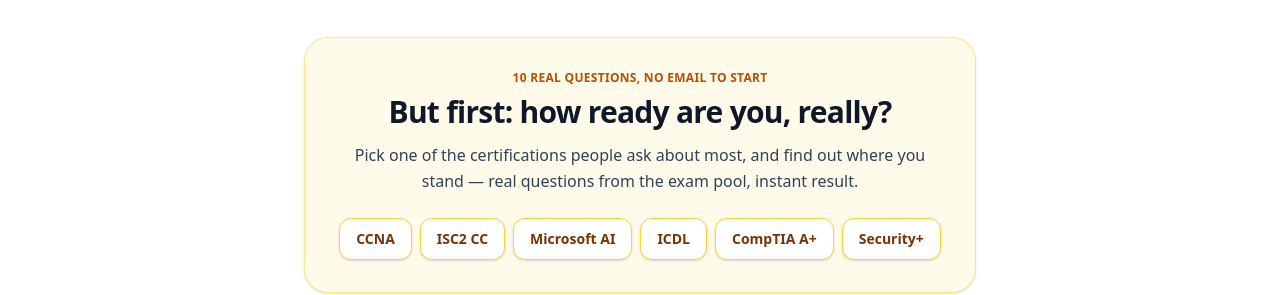
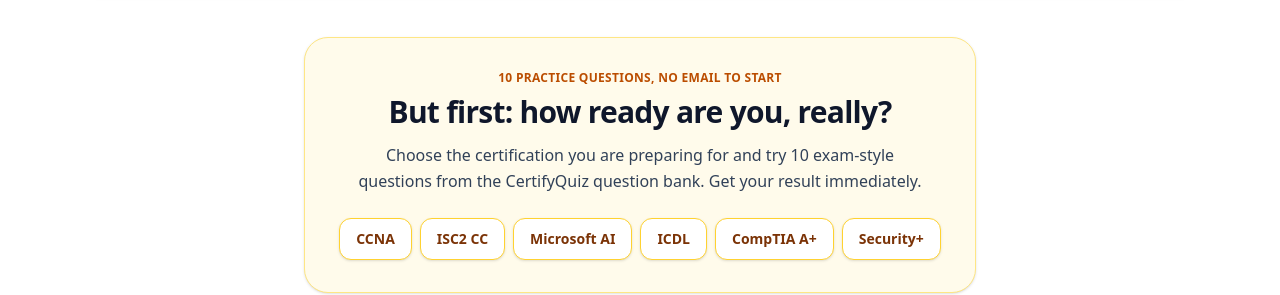
Before and after one commit to martens79/certifyquiz-next, a Next.js app: page / in a window 1280 px wide. Shown: the part 807-1102 px from the top of the page. Built offline with nearby package versions, Linux system fonts and the light colour scheme; no server answers.

Commit message:
fix: describe homepage assessment as practice questions

```diff
--- a/src/components/home/AssessmentEntrySection.tsx
+++ b/src/components/home/AssessmentEntrySection.tsx
@@ -18,24 +18,24 @@ const CERTS: { slug: string; label: string }[] = [
 
 const COPY: Record<Locale, { eyebrow: string; heading: string; body: string }> = {
   it: {
-    eyebrow: "10 DOMANDE VERE, NESSUNA EMAIL PER INIZIARE",
+    eyebrow: "10 DOMANDE DI PRATICA, NESSUNA EMAIL PER INIZIARE",
     heading: "Ma prima: quanto sei pronto davvero?",
-    body: "Scegli una delle certificazioni più richieste e scopri a che punto sei — domande vere dal pool d'esame, risultato immediato.",
+    body: "Scegli la certificazione che stai preparando e prova 10 domande in stile esame dalla raccolta di CertifyQuiz. Risultato immediato.",
   },
   en: {
-    eyebrow: "10 REAL QUESTIONS, NO EMAIL TO START",
+    eyebrow: "10 PRACTICE QUESTIONS, NO EMAIL TO START",
     heading: "But first: how ready are you, really?",
-    body: "Pick one of the certifications people ask about most, and find out where you stand — real questions from the exam pool, instant result.",
+    body: "Choose the certification you are preparing for and try 10 exam-style questions from the CertifyQuiz question bank. Get your result immediately.",
   },
   fr: {
-    eyebrow: "10 VRAIES QUESTIONS, SANS EMAIL POUR COMMENCER",
+    eyebrow: "10 QUESTIONS D’ENTRAÎNEMENT, SANS EMAIL POUR COMMENCER",
     heading: "Mais d'abord : êtes-vous vraiment prêt ?",
-    body: "Choisissez l'une des certifications les plus demandées et découvrez où vous en êtes — de vraies questions issues de la banque d'examen, résultat immédiat.",
+    body: "Choisissez la certification que vous préparez et essayez 10 questions de type examen de la banque CertifyQuiz. Résultat immédiat.",
   },
   es: {
-    eyebrow: "10 PREGUNTAS REALES, SIN EMAIL PARA EMPEZAR",
+    eyebrow: "10 PREGUNTAS DE PRÁCTICA, SIN EMAIL PARA EMPEZAR",
     heading: "Pero antes: ¿qué tan preparado estás de verdad?",
-    body: "Elige una de las certificaciones más solicitadas y descubre en qué punto estás — preguntas reales del banco de examen, resultado inmediato.",
+    body: "Elige la certificación que estás preparando y prueba 10 preguntas tipo examen del banco de CertifyQuiz. Resultado inmediato.",
   },
 };
 
```
